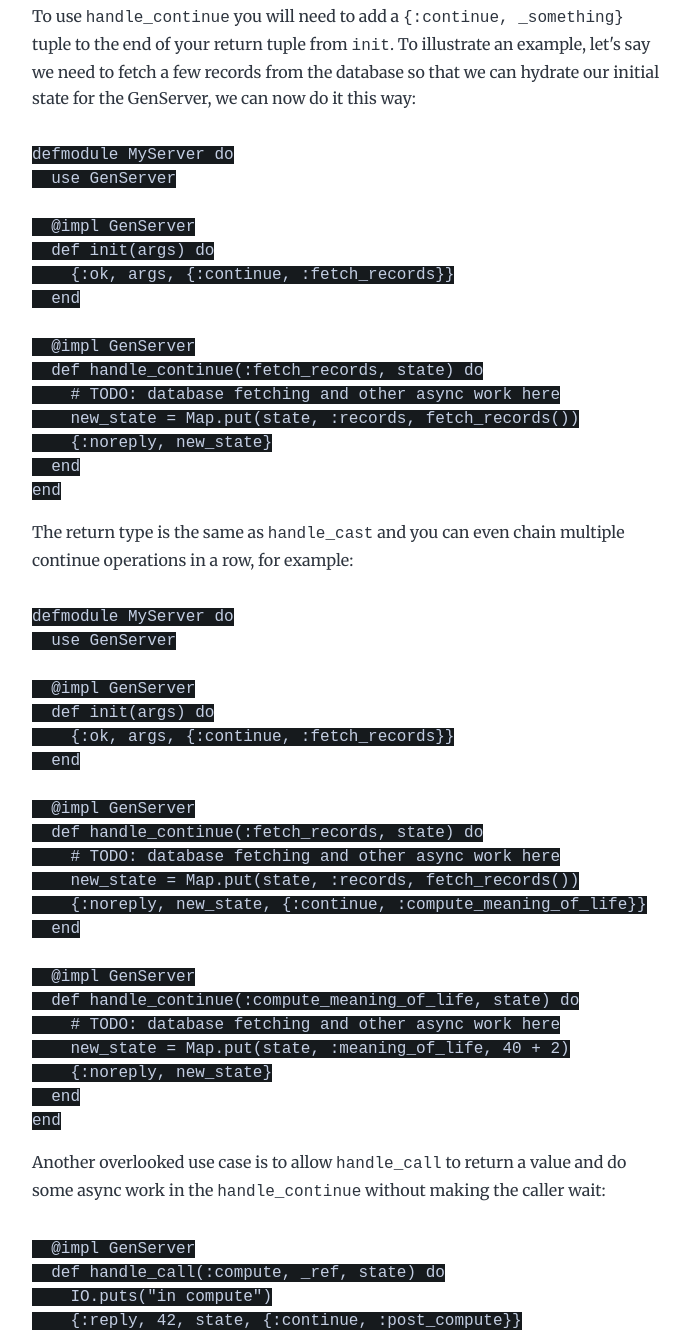
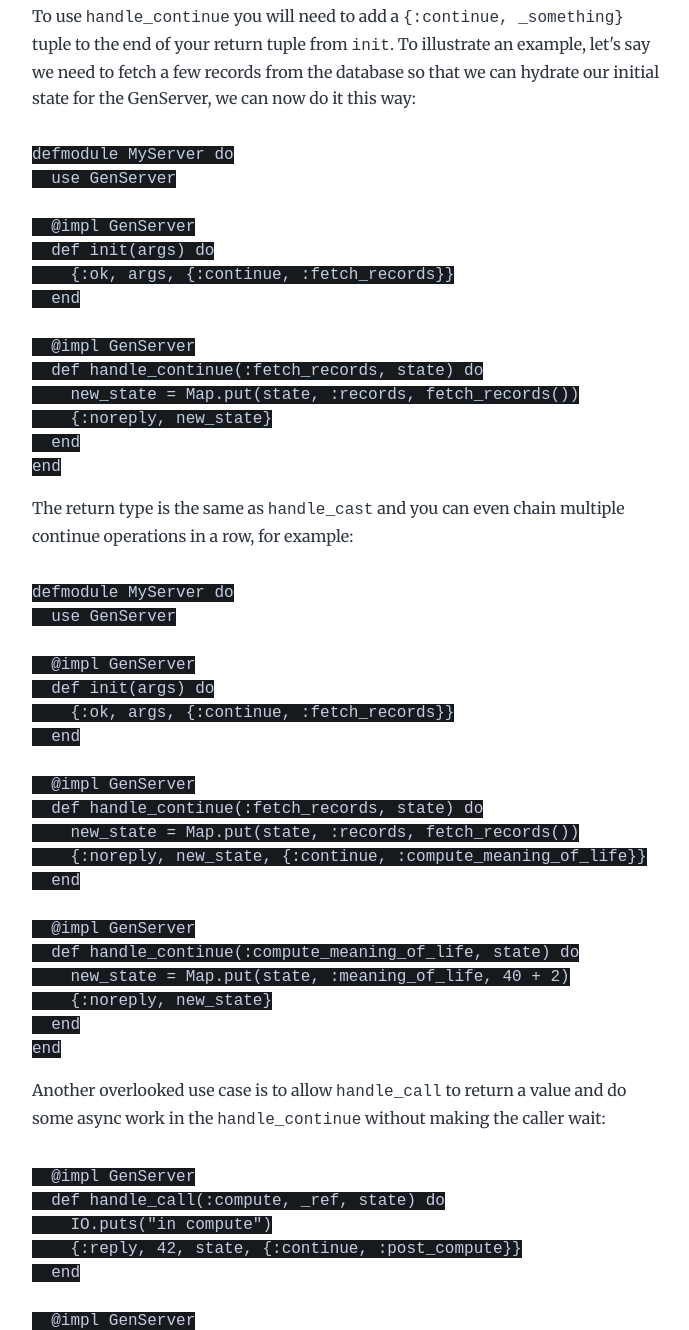
Before and after one commit to dkarter/retrovertigo, a Gatsby site: page /genserver-handlecontinue/ in a window 1280 px wide. Shown: the part 1283-2613 px from the top of the page, without its empty margins (292-981 px from the left). Built offline with nearby package versions, Linux system fonts and the light colour scheme; Gatsby itself is replaced by a stand-in of ours; some packages are replaced by stand-ins of ours; code samples lack their colours.

Commit message:
Remove comments

```diff
--- a/content/blog/genserver-handlecontinue/index.md
+++ b/content/blog/genserver-handlecontinue/index.md
@@ -63,7 +63,6 @@ defmodule MyServer do
 
   @impl GenServer
   def handle_continue(:fetch_records, state) do
-    # TODO: database fetching and other async work here
     new_state = Map.put(state, :records, fetch_records())
     {:noreply, new_state}
   end
@@ -85,14 +84,12 @@ defmodule MyServer do
 
   @impl GenServer
   def handle_continue(:fetch_records, state) do
-    # TODO: database fetching and other async work here
     new_state = Map.put(state, :records, fetch_records())
     {:noreply, new_state, {:continue, :compute_meaning_of_life}}
   end
 
   @impl GenServer
   def handle_continue(:compute_meaning_of_life, state) do
-    # TODO: database fetching and other async work here
     new_state = Map.put(state, :meaning_of_life, 40 + 2)
     {:noreply, new_state}
   end
```
